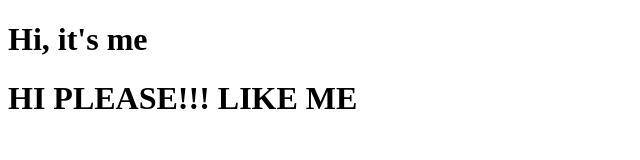
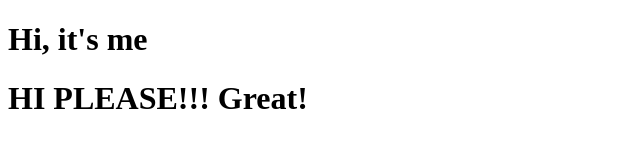
Before and after one commit to Consortt/First, a plain HTML site: page site/index.html in a window 1280 px wide. Shown: the whole page, without its empty margins (0-640 px from the left). Drawn offline with Linux system fonts and the light colour scheme.

Commit message:
Let's go

```diff
--- a/site/index.html
+++ b/site/index.html
@@ -5,6 +5,6 @@
 </head>
 <body>
 <h1>Hi, it's me</h1>
-<h1> HI PLEASE!!! LIKE ME</h1>
+<h1> HI PLEASE!!! Great!</h1>
 </body>
 </html>
```
